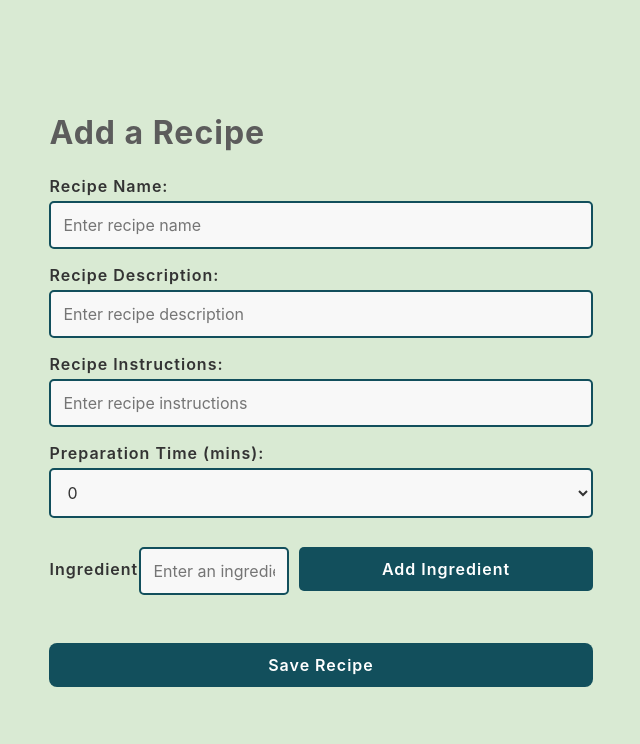
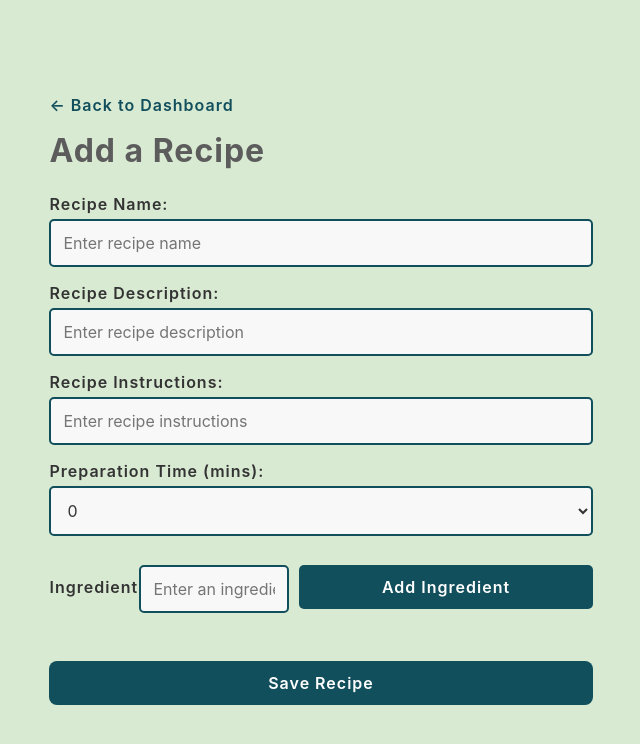
Before and after one commit to UoP-PrepPal/PrepPal, a website: page client/recipe.html in a window 1280 px wide. Shown: the whole page, without its empty margins (319-959 px from the left). Drawn offline with Linux system fonts and the light colour scheme.

Commit message:
Minor functionality changes

```diff
--- a/client/introduction.css
+++ b/client/introduction.css
@@ -355,3 +355,16 @@ input:focus, select:focus {
 .dashboard-buttons .btn:hover {
     background-color: var(--button-hover);
 }
+
+.back-link {
+    display: inline-block;
+    margin-bottom: 1rem;
+    color: var(--secondary);
+    text-decoration: none;
+    font-weight: 600;
+    transition: color 0.2s;
+}
+
+.back-link:hover {
+    color: var(--button-hover);
+}
--- a/client/recipe.html
+++ b/client/recipe.html
@@ -9,6 +9,8 @@
 <body>
 
     <div class="container">
+        <a href="/dashboard" class="back-link">← Back to Dashboard</a>
+
         <h1>Add a Recipe</h1>
 
         <label for="recipe-name">Recipe Name:</label>
@@ -19,7 +21,6 @@
 
         <label for="recipe-instructions">Recipe Instructions:</label>
         <input type="text" id="recipe-instructions" placeholder="Enter recipe instructions">
-
 
         <label for="prep-time">Preparation Time (mins):</label>
         <select id="prep-time">
```
